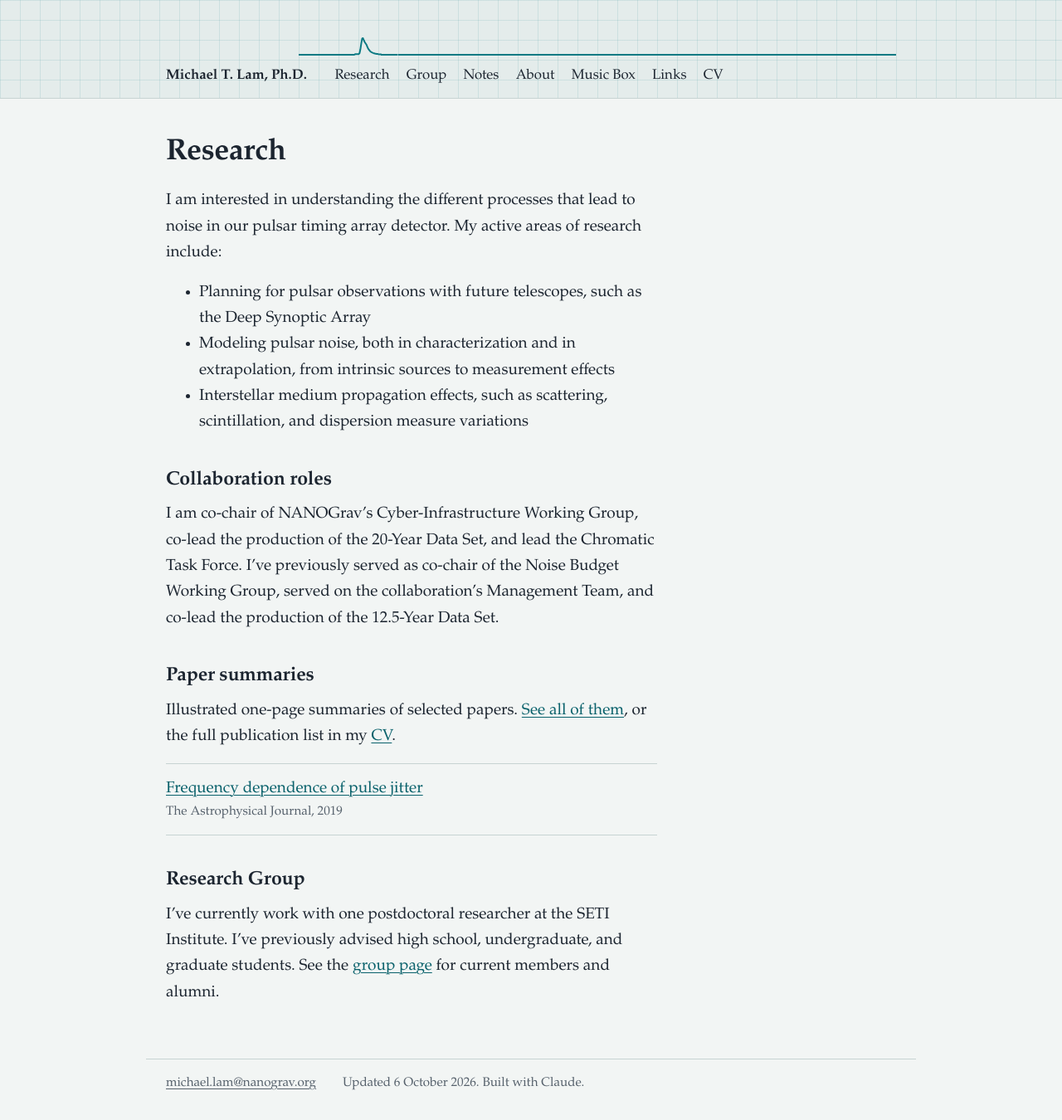
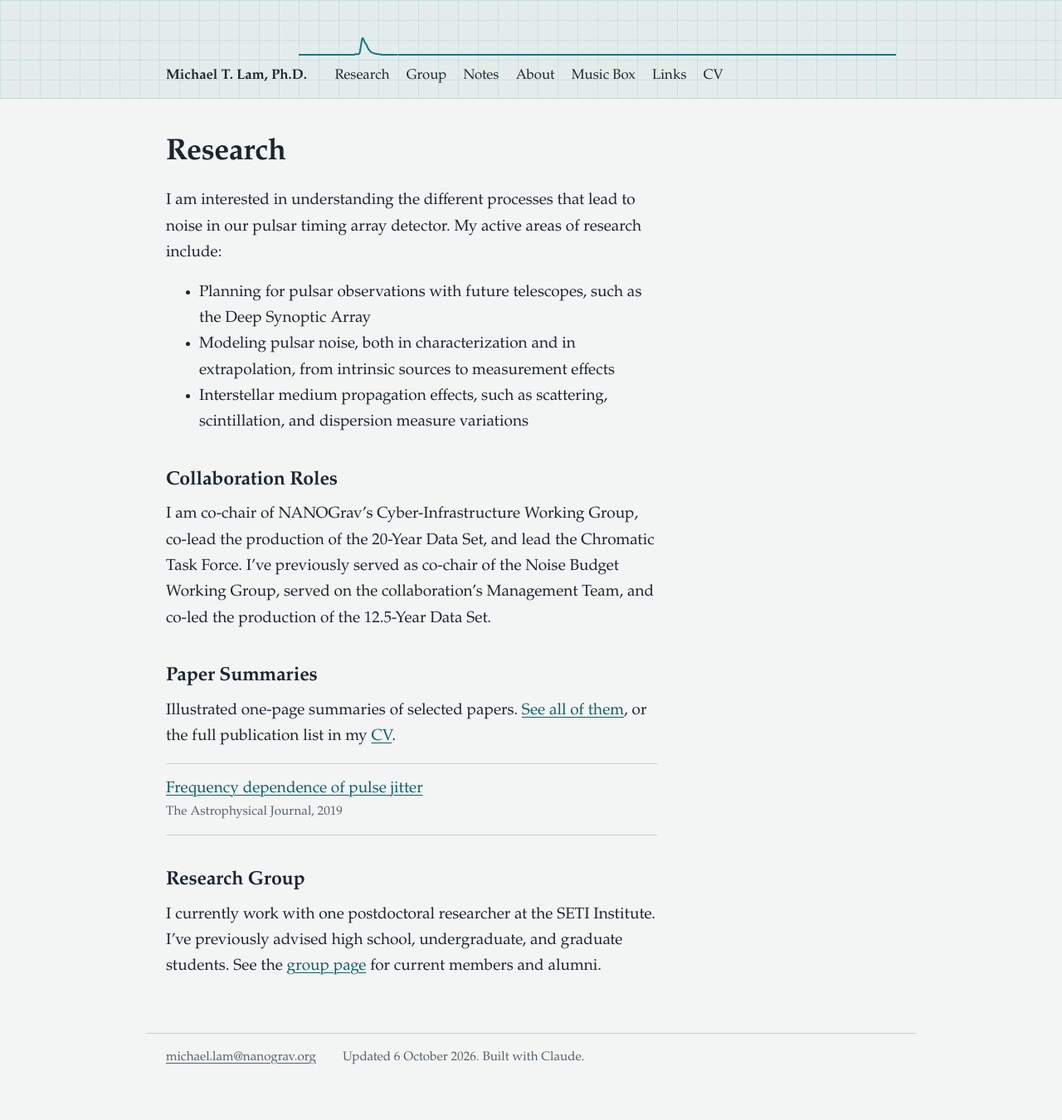
Before and after one commit to mtlam/mtlam.github.io, a Jekyll site: the page built from research/index.md, in a window 1280 px wide. Shown: the whole page at 83% size. Built offline with Jekyll 4.4.1, drawn with Linux system fonts in a browser that asks for light colours; after the commit the page ends 1319 px from its top, so only the background shows below that.

Commit message:
typos and formatting

```diff
--- a/_data/group.yml
+++ b/_data/group.yml
@@ -15,7 +15,7 @@
     topic: <a href="https://repository.rit.edu/theses/12490/">Enhanced Pulsar Timing Precision for the Era of Nanohertz Gravitational Wave Astronomy</a>
     now: Postdoctoral Researcher, ASTRON
   - name: Olivia Young, Ph.D.
-    role: Graduate researcher
+    role: Graduate Researcher
     years: 2020–2025
     topic: <a href="https://repository.rit.edu/theses/12303/">Radio Emission as a Probe of Astrophysical Sources and Ionized Media</a>
     now: Electronics Engineer, Green Bank Observatory
--- a/musicbox.html
+++ b/musicbox.html
@@ -1,5 +1,5 @@
 ---
-title: The music box
+title: The Music Box
 scripts: [/assets/js/musicbox.js]
 permalink: /musicbox/
 summary: Songs about pulsars, radio astronomy, black holes, and other things I work on.
--- a/notes/index.html
+++ b/notes/index.html
@@ -1,7 +1,7 @@
 ---
 title: Notes
 ---
-<p>Short derivations and working notes from my research modified from LaTeX PDFs generated over the years. Dates inidicate last updated times on my end.</p>
+<p>Short derivations and working notes from my research, modified from LaTeX PDFs generated over the years. Dates indicate last updated times on my end.</p>
 
 <ul class="entries">
 {%- assign notes = site.notes | sort: "date" | reverse -%}
--- a/research/index.md
+++ b/research/index.md
@@ -8,11 +8,11 @@
 + Modeling pulsar noise, both in characterization and in extrapolation, from intrinsic sources to measurement effects
 + Interstellar medium propagation effects, such as scattering, scintillation, and dispersion measure variations
 
-## Collaboration roles
+## Collaboration Roles
 
-I am co-chair of NANOGrav's Cyber-Infrastructure Working Group, co-lead the production of the 20-Year Data Set, and lead the Chromatic Task Force. I've previously served as co-chair of the Noise Budget Working Group, served on the collaboration's Management Team, and co-lead the production of the 12.5-Year Data Set.
+I am co-chair of NANOGrav's Cyber-Infrastructure Working Group, co-lead the production of the 20-Year Data Set, and lead the Chromatic Task Force. I've previously served as co-chair of the Noise Budget Working Group, served on the collaboration's Management Team, and co-led the production of the 12.5-Year Data Set.
 
-## Paper summaries
+## Paper Summaries
 
 Illustrated one-page summaries of selected papers. [See all of them](papers/), or the full publication list in my [CV]({{ site.cv }}).
 
@@ -26,4 +26,4 @@
 
 ## Research Group
 
-I've currently work with one postdoctoral researcher at the SETI Institute. I've previously advised high school, undergraduate, and graduate students. See the [group page](group/) for current members and alumni.
+I currently work with one postdoctoral researcher at the SETI Institute. I've previously advised high school, undergraduate, and graduate students. See the [group page](group/) for current members and alumni.
```
Also changed, not shown: about.md (+1 -1 lines).
